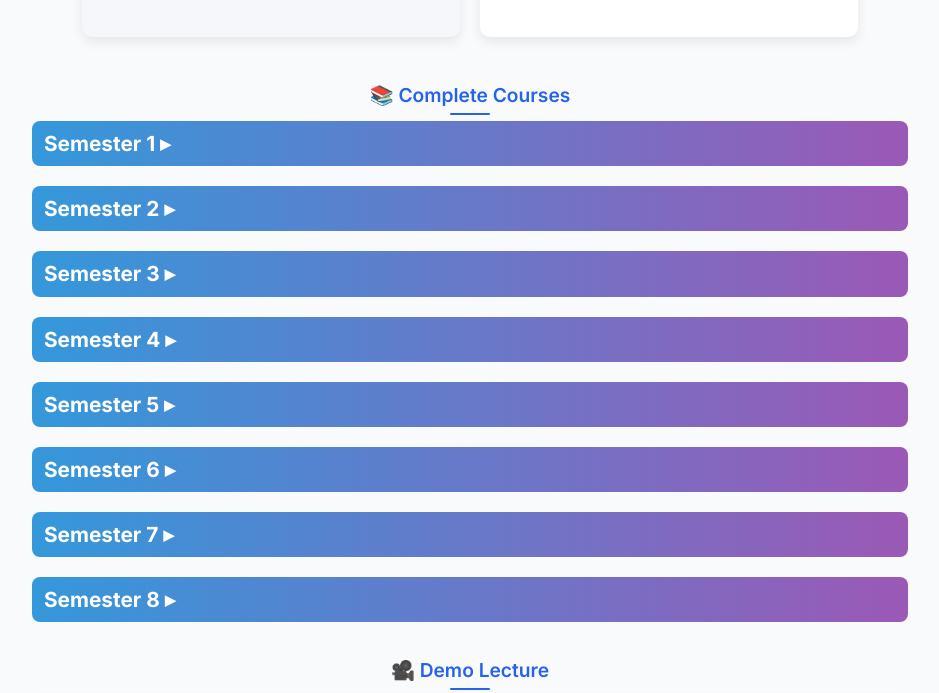
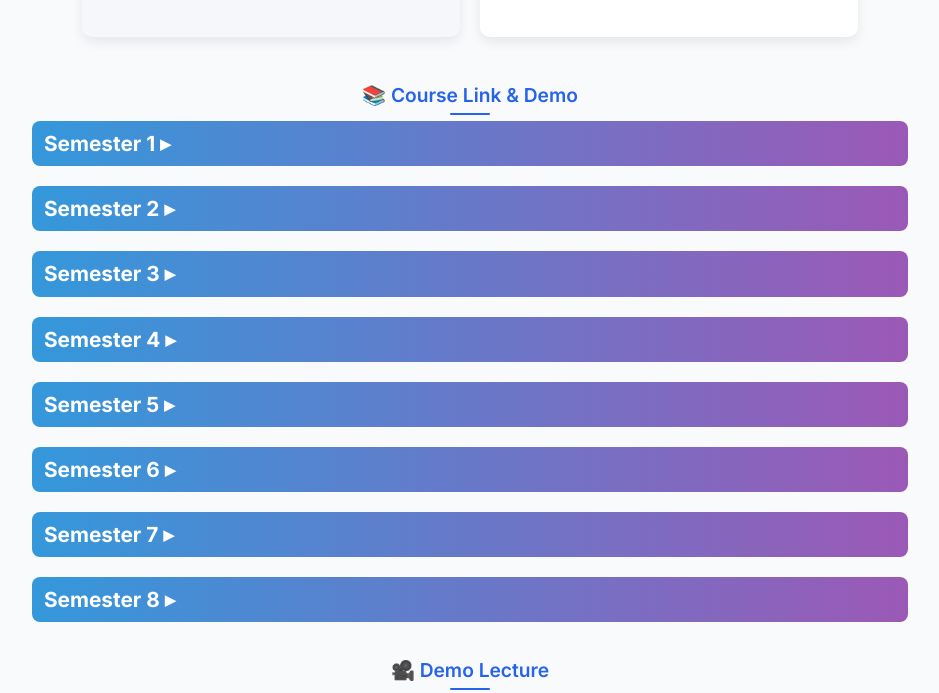
Before and after one commit to zerotoeducation/zeroto, a plain HTML site: page index.html in a window 1280 px wide. Shown: the part 1760-2453 px from the top of the page, without its empty margins (170-1109 px from the left). Drawn offline with Linux system fonts and the light colour scheme.

Commit message:
Update index.html

```diff
--- a/index.html
+++ b/index.html
@@ -651,7 +651,7 @@
 
   <!-- COURSES -->
   <section class="curriculum">
-    <h2>📚 Complete Courses</h2>
+    <h2>📚 Course Link & Demo</h2>
     <div id="curriculum-container"></div>
   </section>
 
```
